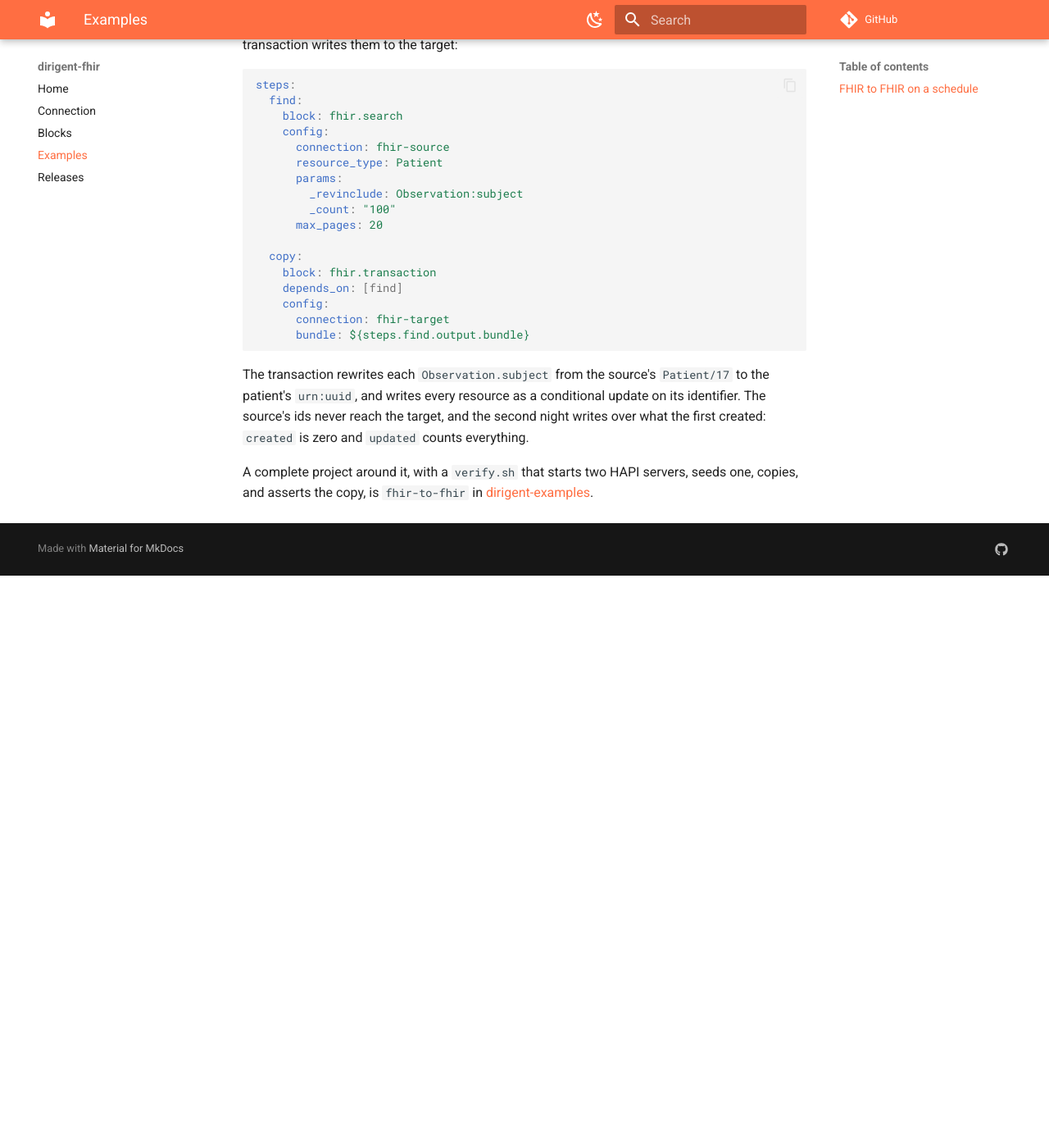
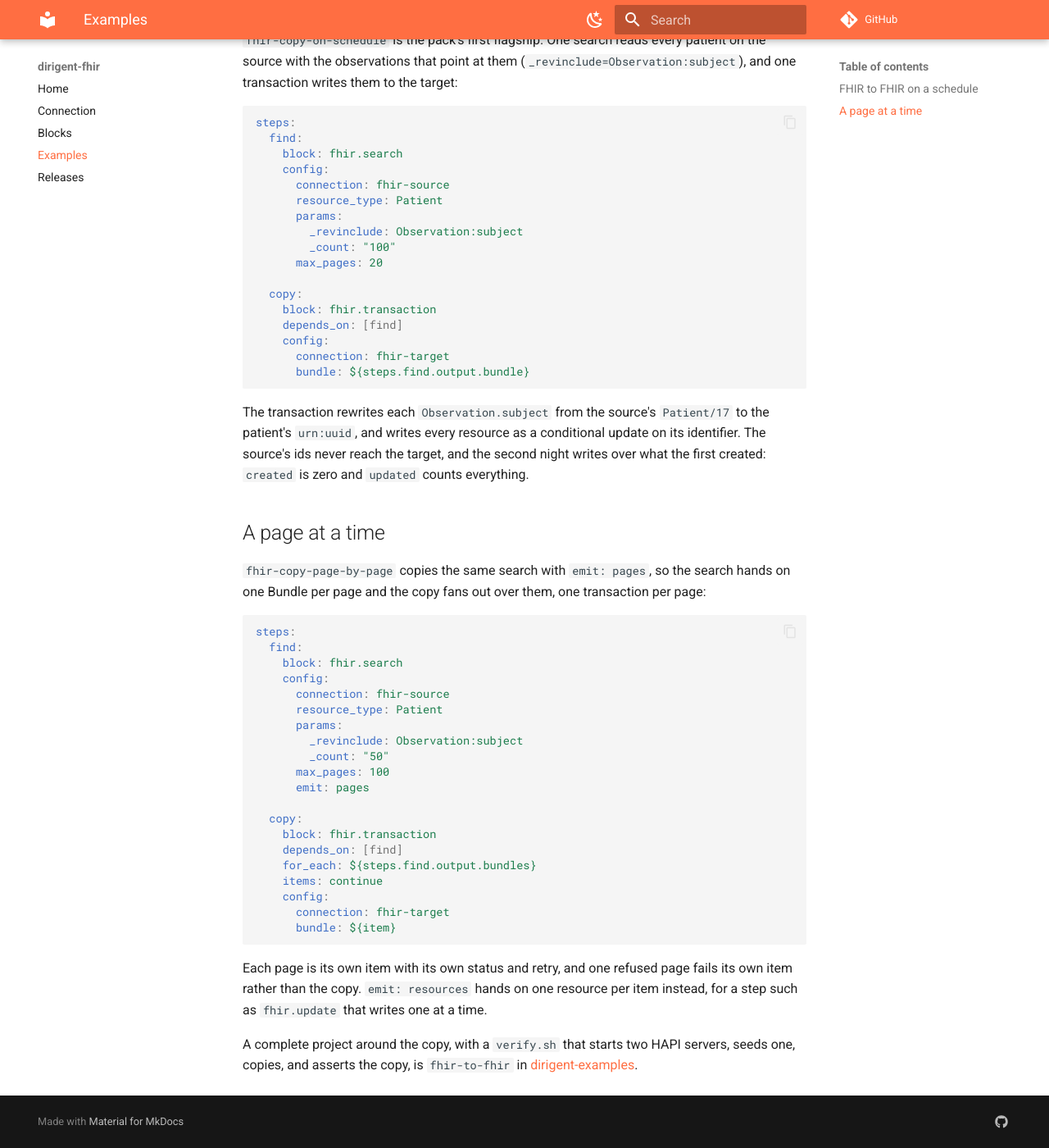
Before and after one commit to winterop-com/dirigent-fhir, an MkDocs documentation site: the page built from docs/examples.md, in a window 1280 px wide and 1400 px high, scrolled down 737 px. Shown: the whole window at 82% size. Built offline with MkDocs 1.6.1 and Material for MkDocs 9.7.7, drawn with Linux system fonts in a browser that asks for light colours; comment, search, counter and statistics services are not loaded; before the commit the page ends 1439 px from its top, so only the background shows below that; some of the changed text lies outside the part shown.

Commit message:
feat: fhir.search hands its pages or resources to a fan-out (#4)
emit: pages lists one searchset Bundle per page under bundles, and emit: resources lists every
resource under resources, so a following step's for_each maps over either. The default still
folds every page into one Bundle. The engine floor moves to 1.38.3.

````diff
--- a/docs/examples.md
+++ b/docs/examples.md
@@ -16,6 +16,7 @@ docker run -d --name fhir-target -p 8091:8080 hapiproject/hapi:v8.12.0-2
 | `fhir-create-if-none-exist` | Create a patient unless one with the same identifier is already there. |
 | `fhir-update-by-identifier` | Write a patient over the one with the same identifier, or create it. |
 | `fhir-copy-on-schedule` | Copy patients and their observations from one server to another, nightly. |
+| `fhir-copy-page-by-page` | Copy patients and observations to another server, a transaction per page. |
 
 ## FHIR to FHIR on a schedule
 
@@ -48,6 +49,38 @@ patient's `urn:uuid`, and writes every resource as a conditional update on its i
 source's ids never reach the target, and the second night writes over what the first created:
 `created` is zero and `updated` counts everything.
 
-A complete project around it, with a `verify.sh` that starts two HAPI servers, seeds one, copies,
+## A page at a time
+
+`fhir-copy-page-by-page` copies the same search with `emit: pages`, so the search hands on one
+Bundle per page and the copy fans out over them, one transaction per page:
+
+```yaml
+steps:
+  find:
+    block: fhir.search
+    config:
+      connection: fhir-source
+      resource_type: Patient
+      params:
+        _revinclude: Observation:subject
+        _count: "50"
+      max_pages: 100
+      emit: pages
+
+  copy:
+    block: fhir.transaction
+    depends_on: [find]
+    for_each: ${steps.find.output.bundles}
+    items: continue
+    config:
+      connection: fhir-target
+      bundle: ${item}
+```
+
+Each page is its own item with its own status and retry, and one refused page fails its own
+item rather than the copy. `emit: resources` hands on one resource per item instead, for a
+step such as `fhir.update` that writes one at a time.
+
+A complete project around the copy, with a `verify.sh` that starts two HAPI servers, seeds one, copies,
 and asserts the copy, is `fhir-to-fhir` in
 [dirigent-examples](https://github.com/winterop-com/dirigent-examples).
--- a/pyproject.toml
+++ b/pyproject.toml
@@ -11,7 +11,7 @@ classifiers = [
     "Programming Language :: Python :: 3.13",
 ]
 dependencies = [
-    "dhis2w-fhir-engine>=1.38.2,<2",
+    "dhis2w-fhir-engine>=1.38.3,<2",
     "dirigent-common==0.29.0",
     "dirigent-plugin==0.29.0",
     "httpx2>=2.12.0",
````
Also changed, not shown: README.md (+1 -1 lines), docs/blocks.md (+7 -2 lines), src/dirigent_fhir/shelves/fhir/README.md (+1 -0 lines), src/dirigent_fhir/shelves/fhir/fhir-copy-page-by-page.yaml (added, +83 -0 lines), 3 other files.
